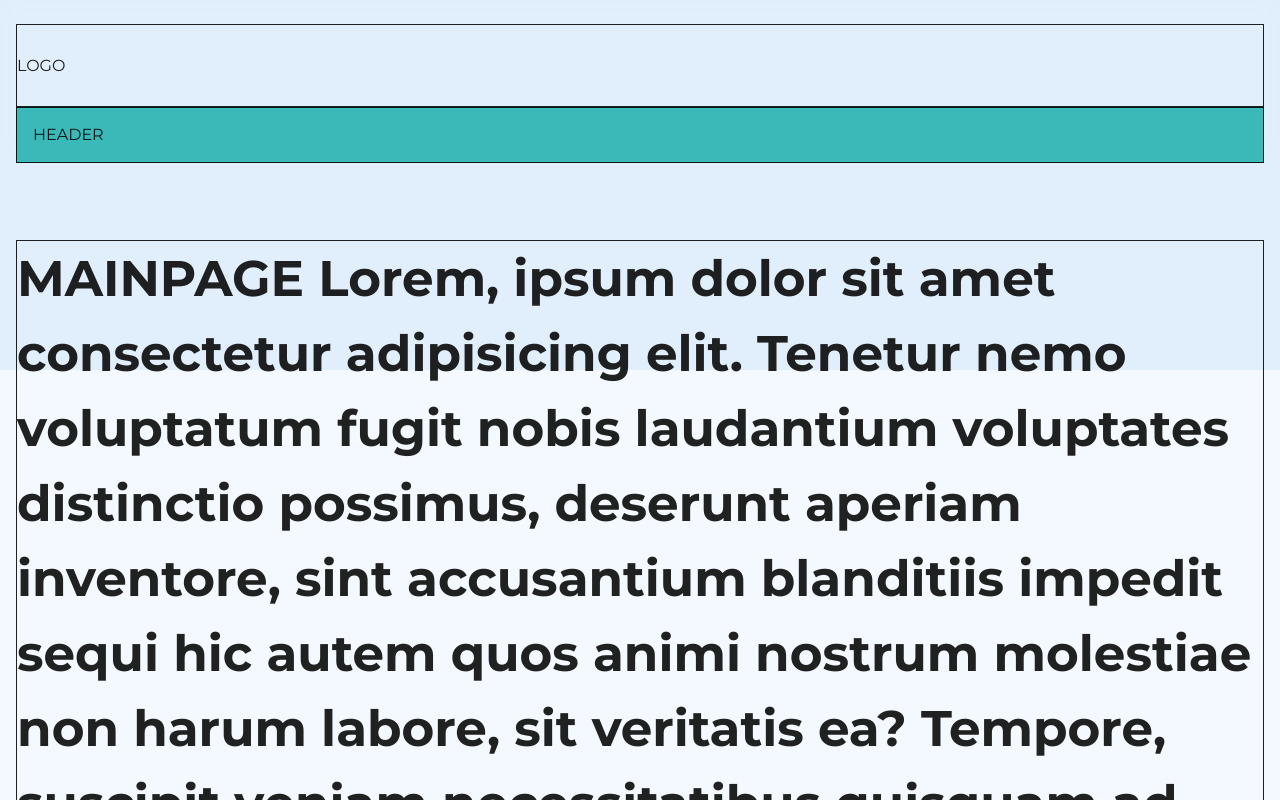
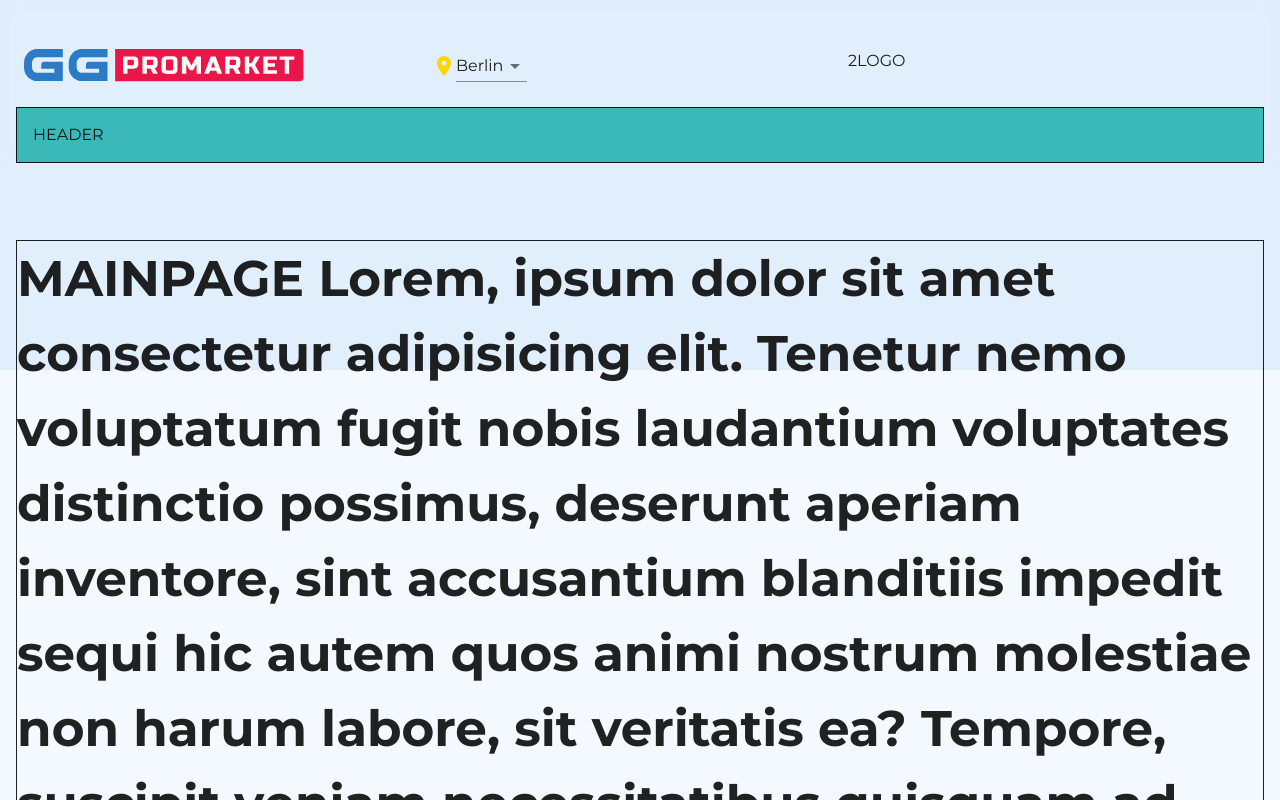
Before and after one commit to RS882/healthshoper, a React (Create React App) app: page / in a window 1280 px wide. Shown: the top 800 px of the page. Built offline with nearby package versions, Linux system fonts and the light colour scheme.

Commit message:
2- add city choose form

```diff
--- a/src/Theme/theme.ts
+++ b/src/Theme/theme.ts
@@ -29,7 +29,8 @@ export const themeDate = createTheme({
 		values: {
 			mobile: 0,
 			tablet: 767.98,
-			desktop: 991.98,
+			laptop: 991.98,
+			desktop: 1199.98,
 			maxWidth: 1572,
 		},
 	},
--- /dev/null
+++ b/src/Types/formikTypes.ts
@@ -0,0 +1,5 @@
+
+import { FieldHookConfig } from 'formik';
+
+export type InputAttrProps = FieldHookConfig<string> & React.InputHTMLAttributes<HTMLInputElement> & React.ClassAttributes<HTMLInputElement>;
+export type SelectAttrProps = FieldHookConfig<string> & React.SelectHTMLAttributes<HTMLSelectElement> & React.ClassAttributes<HTMLSelectElement>;
--- a/src/commponent/Footer/Footer.tsx
+++ b/src/commponent/Footer/Footer.tsx
@@ -20,4 +20,4 @@ const Footer = () => {
 	);
 };
 
-export default Footer;
+export default React.memo(Footer);
--- a/src/commponent/Header/Header.tsx
+++ b/src/commponent/Header/Header.tsx
@@ -1,7 +1,8 @@
 import { Box, Toolbar } from '@mui/material';
 import AppBar from '@mui/material/AppBar';
-
+import React from 'react';
 import Container from '@mui/material/Container';
+import TopBar from './TopBar/TopBar';
 
 
 
@@ -11,10 +12,8 @@ const Header = () => {
 	return (
 		<AppBar component='header' position='fixed' color='transparent' elevation={0} sx={{ backdropFilter: ' blur(10px)', zIndex: 'drawer', }}>
 			<Container maxWidth={'maxWidth'} >
-				<Box sx={{ mt: 3 }} >
-					<Toolbar disableGutters sx={{ border: 1, height: 83, }}>
-						LOGO
-					</Toolbar>
+				<Box sx={[(theme) => ({ [theme.breakpoints.up('tablet')]: { mt: 3, }, }),]} >
+					<TopBar />
 					<Toolbar sx={[{ border: 1, }, (theme) => ({ backgroundColor: theme.colors.greenBlue, })]} >
 						HEADER
 					</Toolbar>
@@ -26,4 +25,4 @@ const Header = () => {
 	);
 };
 
-export default Header;
+export default React.memo(Header);
--- /dev/null
+++ b/src/commponent/Header/TopBar/ChooseForm/ChooseForm.tsx
@@ -0,0 +1,26 @@
+import React, { FC } from 'react';
+import { Box, InputLabel, MenuItem, Select } from '@mui/material';
+import { Form, Formik } from 'formik';
+import FormControl from '@mui/material/FormControl';
+import ChoseFormSelect from './ChoseFormSelect';
+
+const ChooseForm: FC<{ list: string[] }> = ({ list }) => {
+
+
+
+	return (
+		<Box component={Formik} initialValues={{ itemList: list[0] }}
+			onSubmit={(values, actions) => { }} >
+
+			<FormControl component={Form} >
+
+				<ChoseFormSelect name='itemList' list={list} />
+
+			</FormControl>
+
+
+		</Box>
+	);
+};
+
+export default React.memo(ChooseForm);
--- /dev/null
+++ b/src/commponent/Header/TopBar/ChooseForm/ChoseFormSelect.tsx
@@ -0,0 +1,26 @@
+import { MenuItem } from '@mui/material';
+import Select from '@mui/material/Select';
+import React from 'react';
+import { useField } from 'formik';
+import { SelectAttrProps } from '../../../../Types/formikTypes';
+
+
+
+
+const ChoseFormSelect = ({ list, ...props }: { list: string[] } & SelectAttrProps) => {
+	const [field] = useField(props);
+
+	const menuItems = list.map((e, i) => <MenuItem value={e} key={e + i}>{e}</MenuItem>);
+
+	console.log(field);
+	console.log(props);
+
+	return (
+
+		<Select variant='standard' {...field}>
+			{menuItems}
+		</Select>
+	);
+};
+
+export default React.memo(ChoseFormSelect);
--- /dev/null
+++ b/src/commponent/Header/TopBar/ChooseICity.tsx
@@ -0,0 +1,20 @@
+import { Box } from '@mui/material';
+import LocationOnIcon from '@mui/icons-material/LocationOn';
+
+import React from 'react';
+import ChooseForm from './ChooseForm/ChooseForm';
+import { cityArr } from './cityList';
+
+const ChooseICity = () => {
+	return (
+		<Box sx={{
+			// border: 1,
+			display: 'flex', height: 1, alignItems: 'center'
+		}}>
+			<LocationOnIcon color='warning' />
+			<ChooseForm list={cityArr.city} />
+		</Box>
+	);
+};
+
+export default React.memo(ChooseICity);
--- /dev/null
+++ b/src/commponent/Header/TopBar/TopBar.tsx
@@ -0,0 +1,31 @@
+import { Box, Toolbar } from '@mui/material';
+import React from 'react';
+import Grid from '@mui/material/Unstable_Grid2';
+import Button from '@mui/material/Button';
+import logo from '../../../assets/logo/logo.svg';
+import { useNavigate } from 'react-router-dom';
+import ChooseICity from './ChooseICity';
+
+const TopBar = () => {
+
+	const navigate = useNavigate();
+	return (
+		<Toolbar disableGutters sx={[(theme) => ({
+			[theme.breakpoints.up('tablet')]: { height: 83, },
+		}),]}>
+			<Grid container sx={{ width: 1, }}>
+				<Grid mobile={4}>
+					<Button onClick={() => navigate('/')} sx={{ maxWidth: 296, maxHeight: 33, }}>
+						<Box component='img' sx={{ width: 1, height: 1, }} src={logo} width='296' height='33' alt='logo' />
+					</Button>
+				</Grid>
+				<Grid mobile={4}><ChooseICity /></Grid>
+				<Grid mobile={4}>2LOGO</Grid>
+
+			</Grid>
+
+		</Toolbar>
+	);
+};
+
+export default  React.memo(TopBar);
--- /dev/null
+++ b/src/commponent/Header/TopBar/cityList.ts
@@ -0,0 +1,83 @@
+export const cityArr = {
+	"city": ["Berlin",
+		"Hamburg",
+		"München",
+		"Köln",
+		"Frankfurt am Main",
+		"Stuttgart",
+		"Düsseldorf",
+		"Dortmund",
+		"Essen",
+		"Leipzig",
+		"Bremen",
+		"Dresden",
+		"Hannover",
+		"Nürnberg",
+		"Duisburg",
+		"Bochum",
+		"Wuppertal",
+		"Bielefeld",
+		"Bonn",
+		"Münster",
+		"Karlsruhe",
+		"Mannheim",
+		"Augsburg",
+		"Wiesbaden",
+		"Gelsenkirchen",
+		"Mönchengladbach",
+		"Braunschweig",
+		"Chemnitz",
+		"Kiel",
+		"Aachen",
+		"Halle",
+		"Magdeburg",
+		"Freiburg im Breisgau",
+		"Krefeld",
+		"Lübeck",
+		"Oberhausen",
+		"Erfurt",
+		"Mainz",
+		"Rostock",
+		"Kassel",
+		"Hagen",
+		"Hamm",
+		"Saarbrücken",
+		"Mülheim an der Ruhr",
+		"Potsdam",
+		"Ludwigshafen am Rhein",
+		"Oldenburg",
+		"Leverkusen",
+		"Osnabrück",
+		"Solingen",
+		"Heidelberg",
+		"Herne",
+		"Neuss",
+		"Darmstadt",
+		"Paderborn",
+		"Regensburg",
+		"Ingolstadt",
+		"Würzburg",
+		"Fürth",
+		"Wolfsburg",
+		"Offenbach",
+		"Ulm",
+		"Heilbronn",
+		"Pforzheim",
+		"Göttingen",
+		"Bottrop",
+		"Trier",
+		"Recklinghausen",
+		"Reutlingen",
+		"Bremerhaven",
+		"Koblenz",
+		"Bergisch Gladbach",
+		"Jena",
+		"Remscheid",
+		"Erlangen",
+		"Moers",
+		"Mörs",
+		"Siegen",
+		"Hildesheim",
+		"Salzgitter",
+		"Kaiserslautern",]
+};
--- a/src/commponent/MainPage/Main.tsx
+++ b/src/commponent/MainPage/Main.tsx
@@ -23,4 +23,4 @@ const Main = () => {
 	);
 };
 
-export default Main;
+export default React.memo(Main);
```
Also changed, not shown: src/Theme/theme .d.ts (+19 -4 lines).
